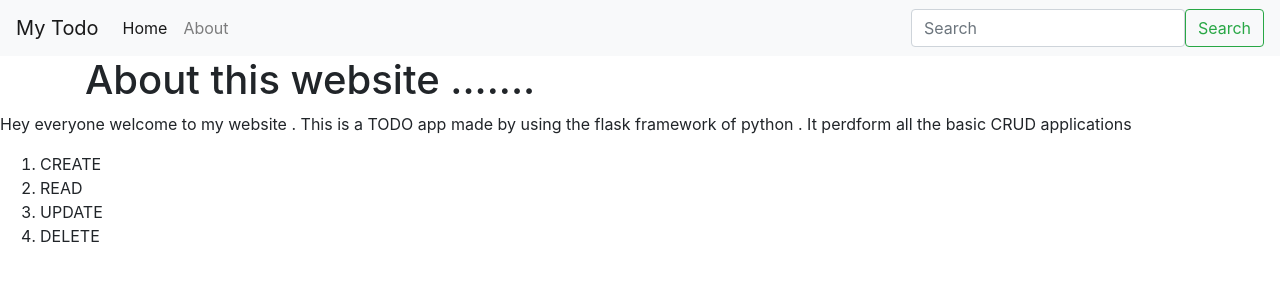
After one commit to shad-datascience/Todo_app_Flask, a Flask app: page /about in a window 1280 px wide. The commit adds this page. Shown: the top 300 px of the page. Run offline with Flask 3, Linux system fonts and the light colour scheme.

Commit message:
this is commited after adding the about page and minor difference in base.html page

```diff
--- a/app.py
+++ b/app.py
@@ -32,6 +32,9 @@ def index():
     # return render_template("index.html");
     #return "Index!"
 
+@app.route('/about')
+def about():
+    return render_template('about.html')
 
 @app.route('/update<int:sno>',methods=['GET','POST'])
 def update(sno):
@@ -56,4 +59,4 @@ def delete(sno):
 
 
 if __name__ == "__main__":
-    app.run(debug=True)
+    app.run(debug=True,host='0.0.0.0')
--- /dev/null
+++ b/templates/about.html
@@ -0,0 +1,20 @@
+{% extends 'base.html' %}
+{% block title %}
+    About
+{% endblock title %}
+{% block body %}
+    <div class="container">
+        <h1> About this website .......</h1>
+    </div>
+    <div >
+        Hey everyone welcome to my website . This is a TODO app made by using the flask framework
+        of python . It perdform all the basic CRUD applications<p>
+            <ol>
+                <li>CREATE</li>
+                <li>READ</li>
+                <li>UPDATE</li>
+                <li>DELETE</li>
+            </ol>
+        </p>
+    </div>
+{% endblock body %}
--- a/templates/base.html
+++ b/templates/base.html
@@ -27,7 +27,7 @@
               <a class="nav-link" href="/">Home <span class="sr-only">(current)</span></a>
             </li>
               <li>
-                <a class="nav-link" href="/">About <span class="sr-only">(current)</span></a>
+                <a class="nav-link" href="/about">About <span class="sr-only">(current)</span></a>
               </li>
               </ul>
               <form class="d-flex" role="search">
```
Also changed, not shown: instance/todo.db.
